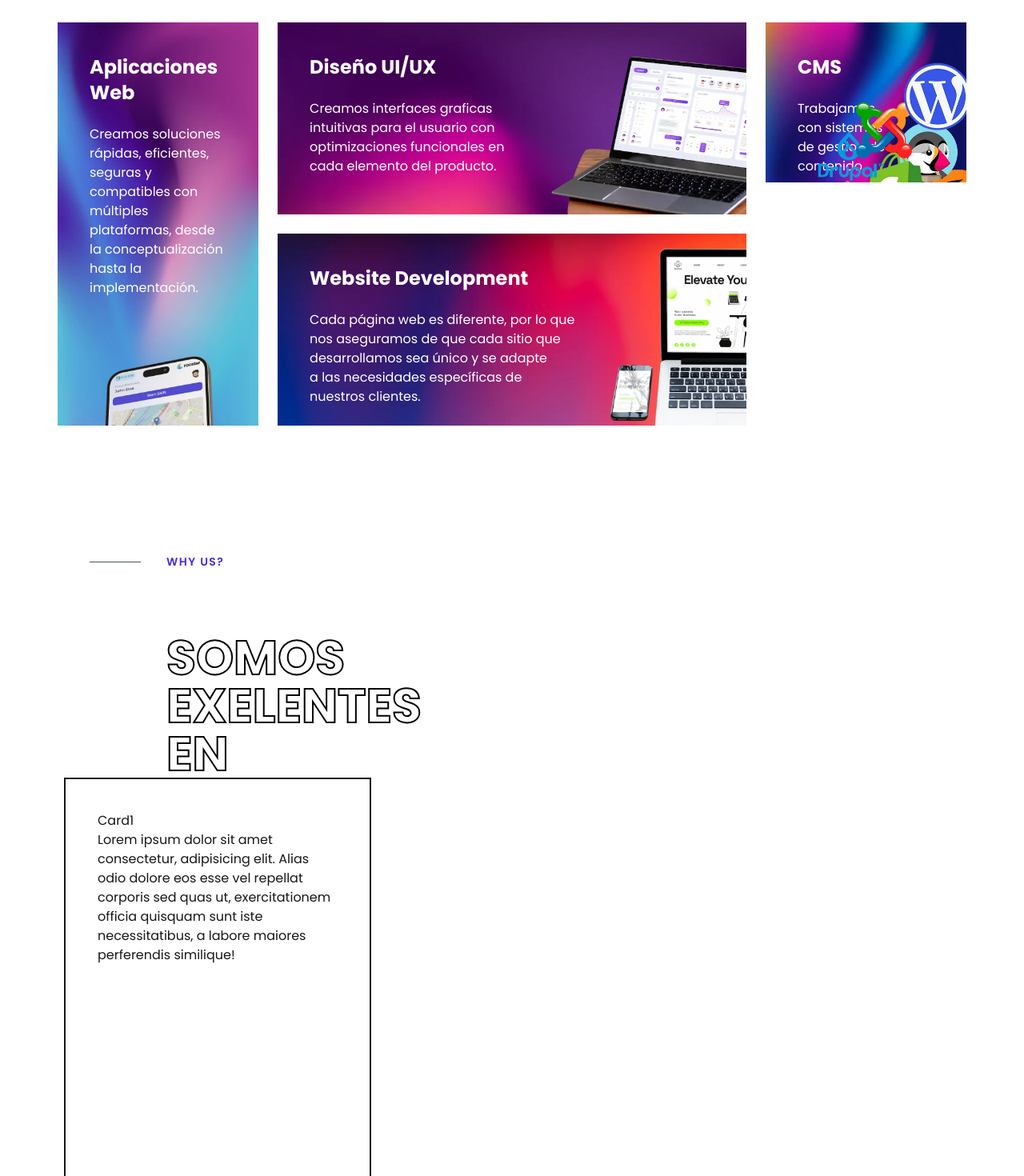
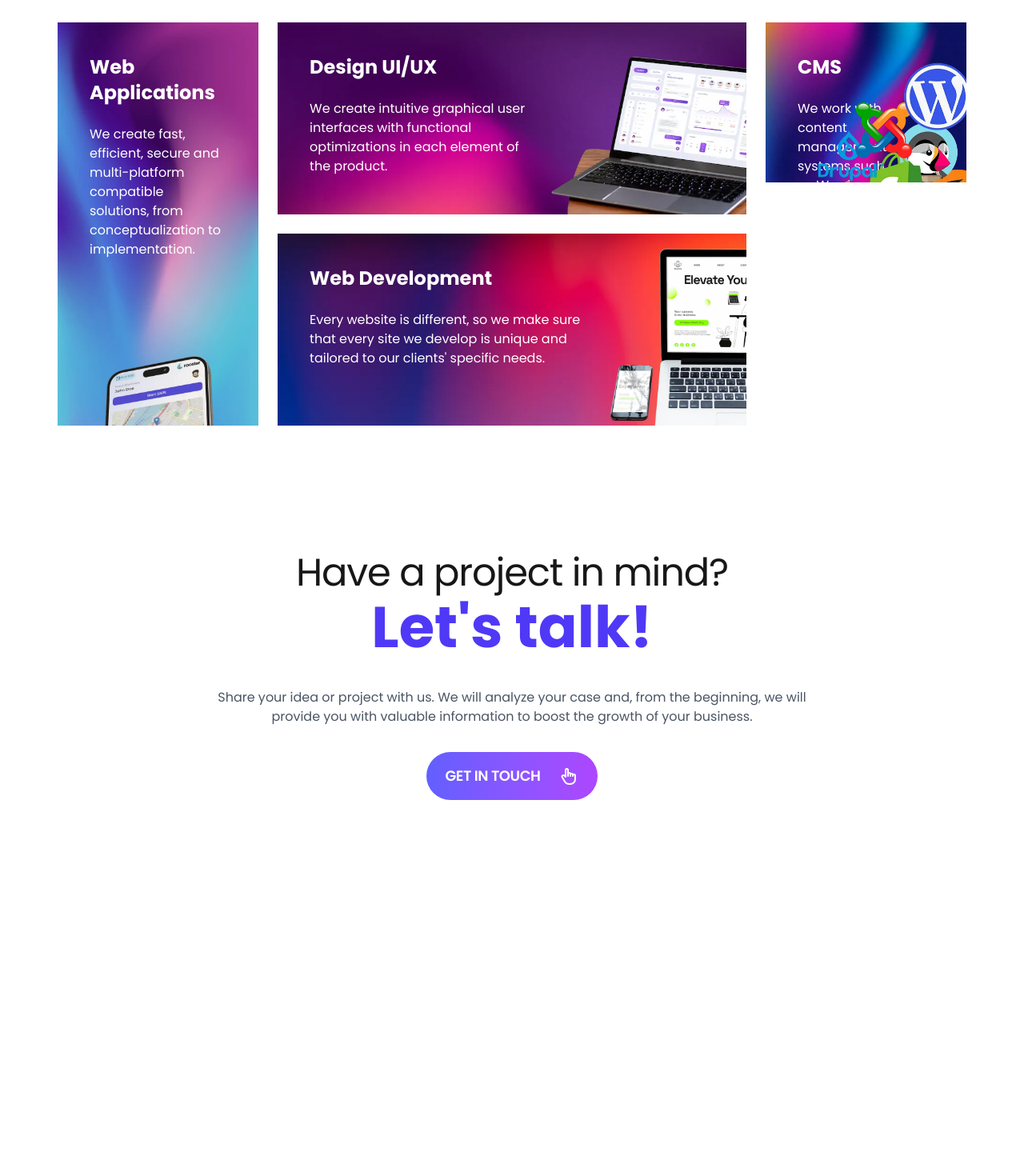
Before and after one commit to davidguzmandev/Wild, a Next.js app: page /en in a window 1280 px wide. Shown: the part 2160-3630 px from the top of the page at 80% size. Built offline with nearby package versions, Linux system fonts and the light colour scheme.

Commit message:
UI improve

```diff
--- a/src/app/[lang]/page.tsx
+++ b/src/app/[lang]/page.tsx
@@ -5,6 +5,7 @@
 import WhyUs from "@/components/partials/whyus";
 import Services from "@/components/partials/services";
 import Footer from "@/components/partials/footer";
+import Letstalk from "@/components/partials/letstalk";
 
 export default async function Home({
   params,
@@ -37,6 +38,7 @@
         translations={t}
       />
       <WhyUs translations={t}/>
+      <Letstalk translations={t}/>
       <Footer translations={t}/>
     </div>
   );
--- a/src/app/i18n/en.json
+++ b/src/app/i18n/en.json
@@ -10,6 +10,8 @@
     "heroText": "We bring your idea or business to digital life on a page or web application.",
     "heroText2": "We make apps, websites and brands.",
     "talktous": "talk to us",
+    "letstalk": "Let's talk!",
+    "getintouch": "Get in Touch",
     "seeservices": "See Services",
     "our": "Our",
     "viewmore": "View more",
@@ -38,7 +40,17 @@
     "weare":"We are",
     "whatyouwant":"what you need us to be!",
     "whyus":"Why Us?",
+    "weareexcellentat":"We are excellent at",
     "innovation":"Innovation",
+    "projectinmind":"Have a project in mind?",
+    "letstalkdescription": "Share your idea or project with us. We will analyze your case and, from the beginning, we will provide you with valuable information to boost the growth of your business.",
+    "whyuslist": {
+      "webappdescription": "We create fast, efficient, secure and multi-platform compatible solutions, from conceptualization to implementation.",
+      "designuiux": "Design UI/UX",
+      "designuiuxdescription": "We create intuitive graphical user interfaces with functional optimizations in each element of the product.",
+      "webdevelopdescription": "Every website is different, so we make sure that every site we develop is unique and tailored to our clients' specific needs.",
+      "cmsdescription": "We work with content management systems such as Wordpress, Joomla, Shopify or even Moodle for educational institutions."
+    },
     "nav": {
       "create": "Create.",
       "code": "Program.",
--- a/src/app/i18n/es.json
+++ b/src/app/i18n/es.json
@@ -10,6 +10,8 @@
     "heroText": "Traemos a la vida digital tu idea o negocio en una página o aplicación web.",
     "heroText2": "Nosotros hacemos apps, sitios web y marcas.",
     "talktous": "Hablemos",
+    "letstalk": "Hablemos!",
+    "getintouch": "Contactenos",
     "seeservices": "Ver Servicios",
     "our": "Nuestros",
     "viewmore": "Ver mas",
@@ -38,7 +40,17 @@
     "weare":"Somos",
     "whatyouwant":"lo que tu necesites que seamos!",
     "whyus":"¿Porque Nosotros?",
+    "weareexcellentat":"Somos Excelentes en",
     "innovation":"Innovación",
+    "projectinmind":"¿Tienes un proyecto en mente?",
+    "letstalkdescription": "Comparte tu idea o proyecto con nosotros. Analizaremos tu caso y, desde el inicio, te proporcionaremos información valiosa para impulsar el crecimiento de tu negocio.",
+    "whyuslist": {
+      "webappdescription": "Creamos soluciones rápidas, eficientes, seguras y compatibles con múltiples plataformas, desde la conceptualización hasta la implementación.",
+      "designuiux": "Diseño UI/UX",
+      "designuiuxdescription": "Creamos interfaces graficas intuitivas para el usuario con optimizaciones funcionales en cada elemento del producto.",
+      "webdevelopdescription": "Cada página web es diferente, por lo que nos aseguramos de que cada sitio que desarrollamos sea único y se adapte a las necesidades específicas de nuestros clientes.",
+      "cmsdescription": "Trabajamos con sistemas de gestion de contenido como Wordpress, Joomla, Shopify o incluso Moodle para instituciones educativas."
+    },
     "nav": {
       "create": "Creamos.",
       "code": "Programamos.",
--- a/src/components/partials/footer.tsx
+++ b/src/components/partials/footer.tsx
@@ -12,23 +12,21 @@
         isVisible ? "opacity-100 translate-y-0" : "opacity-0 translate-y-5"
       }`}>
       <div className="max-w-full px-8 sm:px-6 lg:px-20">
-        <div className="max-w-7xl w-full px-8 sm:px-6 lg:px-8 self-start mb-20">
-          <p className="text-sm text-indigo-700 font-semibold tracking-widest uppercase before:content-[''] before:w-16 before:h-[1px] before:bg-gray-600 relative flex items-center gap-8">
-            {translations.whyus}
+        <div className="mx-32 w-1/3">
+          <p className="text-6xl font-bold uppercase text-stroke">
+            Somos Exelentes en
           </p>
         </div>
-        <div className="mx-32 w-1/3">
-          <p className="text-6xl font-bold uppercase text-stroke">Somos Exelentes en</p>
+        <div>
+
         </div>
         <div>
-          <div className="border-2 w-96 h-[500px] p-10">
-            <p>
-              Card1
-            </p>
-            <p>Lorem ipsum dolor sit amet consectetur, adipisicing elit. Alias odio dolore eos esse vel repellat corporis sed quas ut, exercitationem officia quisquam sunt iste necessitatibus, a labore maiores perferendis similique!</p>
-          </div>
 
         </div>
+      </div>
+
+      <div>
+
       </div>
     </section>
   );
--- a/src/components/partials/hero.tsx
+++ b/src/components/partials/hero.tsx
@@ -59,9 +59,9 @@
           </div>
           <div className="flex mt-10 ">
             <button
-              className="relative gradient-button bg-gradient-to-r from-indigo-500 to-purple-500 font-semibold text-white rounded-full py-4 px-6 group hover:shadow-xl hover:scale-105 transition-all duration-600 uppercase text-lg tracking-wide "
+              className="relative gradient-button bg-gradient-to-r from-indigo-500 to-purple-500 font-semibold text-white rounded-full py-4 px-6 group hover:shadow-xl hover:scale-105 transition-all duration-600 uppercase text-lg tracking-wide cursor-pointer"
               aria-label={navTranslations.talktous}>
-              <span className="inline-flex items-center gap-10 group-hover:text-white ">
+              <span className="inline-flex items-center gap-10">
                 {navTranslations.talktous}{" "}
                 <IconMug
                   stroke={2}
--- /dev/null
+++ b/src/components/partials/letstalk.tsx
@@ -0,0 +1,40 @@
+"use client";
+import { useIntersectionObserver } from "@/hooks/useIntersectionObserver";
+import { IconHandFinger, IconHandClick  } from "@tabler/icons-react";
+
+
+export default function Letstalk({ translations }: { translations: any }) {
+  const isVisible = useIntersectionObserver(0.5, "whyus");
+
+  return (
+    <section
+      id="letstalk"
+      aria-labelledby="letstalk-heading"
+      className={`min-h-screen py-20 transition-all duration-500 ease-out ${
+        isVisible ? "opacity-100 translate-y-0" : "opacity-0 translate-y-5"
+      }`}>
+      <div className="max-w-full px-8 sm:px-6 lg:px-20 w-3/4 justify-center m-auto">
+        <div className="text-center justify-center">
+          <p className="text-5xl font-base pb-2 tracking-tight">{translations.projectinmind}</p>
+          <p className="text-7xl font-bold pb-10 text-indigo-600">{translations.letstalk}</p>
+          <p className="text-gray-600 pb-8">{translations.letstalkdescription}</p>
+          <button
+              className="relative gradient-button bg-gradient-to-r from-indigo-500 to-purple-500 font-semibold text-white rounded-full py-4 px-6 group hover:shadow-xl hover:scale-105 transition-all duration-600 uppercase text-lg tracking-tight cursor-pointer"
+              aria-label={translations.getintouch}>
+              <span className="inline-flex items-center gap-6">
+                {translations.getintouch}{" "}
+                <IconHandFinger
+                  stroke={2}
+                  className="group-hover:hidden group-hover:text-white"
+                />{" "}
+                <IconHandClick
+                  stroke={2}
+                  className="hidden group-hover:block group-hover:text-violet-500"
+                />
+              </span>
+            </button>
+        </div>
+      </div>
+    </section>
+  );
+}
--- a/src/components/partials/whyus.tsx
+++ b/src/components/partials/whyus.tsx
@@ -15,7 +15,7 @@
   x: number;
   y: number;
 }
-// VOY AQUI: EL PROBLEMA AHORA ES QUE LA IMAGEN SE DESBORDA CUANDO CARGA LA WEB. HAY UNA POSIBLE SOLCUOIN EN GEMINI, REVISALA.
+
 export default function WhyUs({ translations }: { translations: any }) {
   const isVisible = useIntersectionObserver(0.5, "whyus");
   const { position, handleMouseMove, resetPosition } = useHandleMouseMove();
@@ -35,8 +35,8 @@
         </div>
         <div className="xl:mx-12 2xl:mx-32">
           <div className="w-1/3">
-            <p className="text-6xl font-bold uppercase text-stroke">
-              Somos Exelentes en
+            <p className="max-sm:text-5xl text-6xl font-bold uppercase text-stroke">
+              {translations.weareexcellentat}
             </p>
           </div>
 
@@ -51,11 +51,11 @@
               onMouseMove={handleMouseMove("card1")}
               onMouseLeave={() => resetPosition("card1")}>
               <div className="p-10">
-                <p className="font-bold text-2xl mb-6">Aplicaciones Web</p>
+                <p className="font-bold text-2xl mb-6">
+                  {translations.listdevelop.webapp}
+                </p>
                 <p className="text-sm xl:text-base">
-                  Creamos soluciones rápidas, eficientes, seguras y compatibles
-                  con múltiples plataformas, desde la conceptualización hasta la
-                  implementación.
+                  {translations.whyuslist.webappdescription}
                 </p>
               </div>
               <Image
@@ -82,10 +82,11 @@
                 onMouseMove={handleMouseMove("card2")}
                 onMouseLeave={() => resetPosition("card2")}>
                 <div className="p-10 w-3/4">
-                  <p className="font-bold text-2xl mb-6">Diseño UI/UX</p>
+                  <p className="font-bold text-2xl mb-6">
+                    {translations.whyuslist.designuiux}
+                  </p>
                   <p className="text-pretty lg:pr-20 text-sm xl:text-base mb-10">
-                    Creamos interfaces graficas intuitivas para el usuario con
-                    optimizaciones funcionales en cada elemento del producto.
+                    {translations.whyuslist.designuiuxdescription}
                   </p>
                 </div>
                 <Image
@@ -111,9 +112,11 @@
                 onMouseMove={handleMouseMove("card3")}
                 onMouseLeave={() => resetPosition("card3")}>
                 <div className="p-10 w-3/4">
-                  <p className="font-bold text-2xl mb-6">Website Development</p>
+                  <p className="font-bold text-2xl mb-6">
+                    {translations.webdevelop}
+                  </p>
                   <p className="text-pretty text-sm xl:text-base">
-                    Cada página web es diferente, por lo que nos aseguramos de que cada sitio que desarrollamos sea único y se adapte a las necesidades específicas de nuestros clientes.
+                    {translations.whyuslist.webdevelopdescription}
                   </p>
                 </div>
                 <Image
@@ -142,7 +145,7 @@
               <div className="p-10">
                 <p className="font-bold text-2xl mb-6">CMS</p>
                 <p className="text-wrap text-sm xl:text-base pr-10 ">
-                  Trabajamos con sistemas de gestion de contenido como Wordpress, Joomla, Shopify o incluso Moodle para instituciones educativas.
+                  {translations.whyuslist.cmsdescription}
                 </p>
               </div>
               <Image
```
